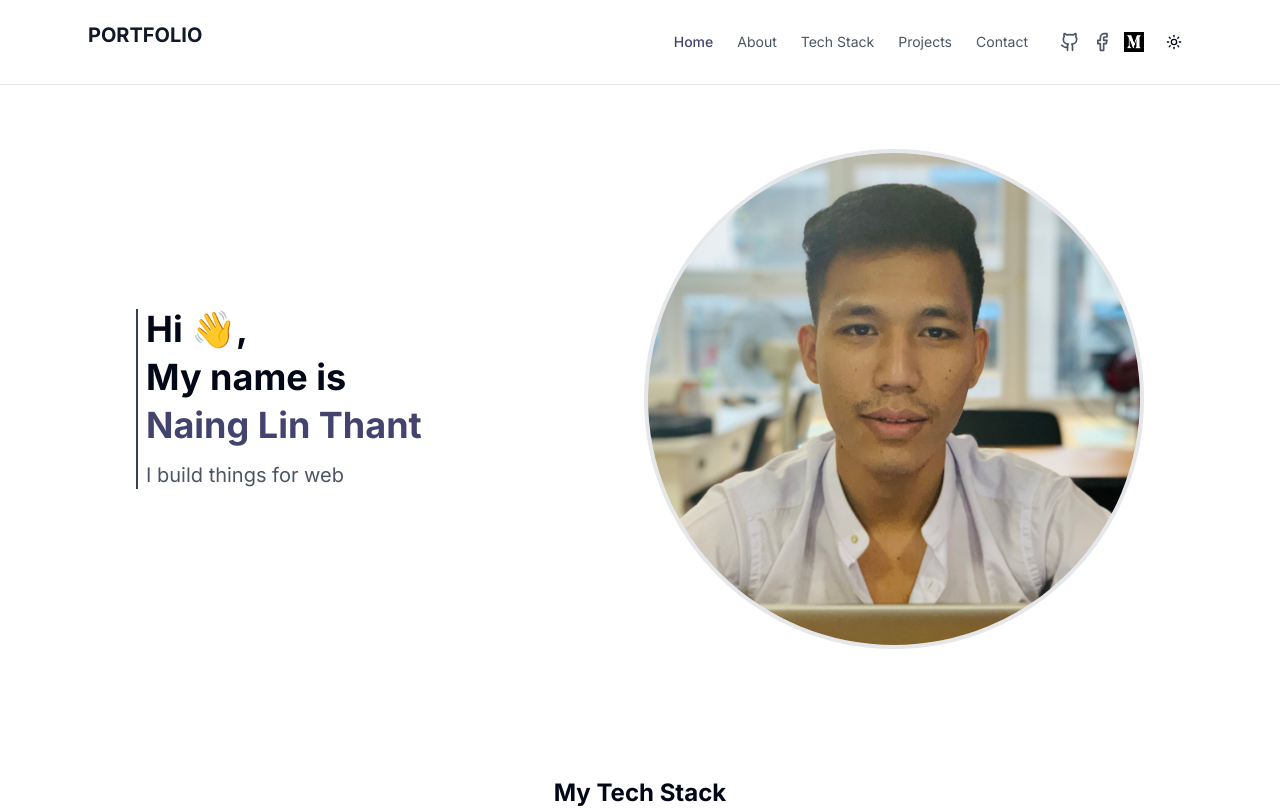
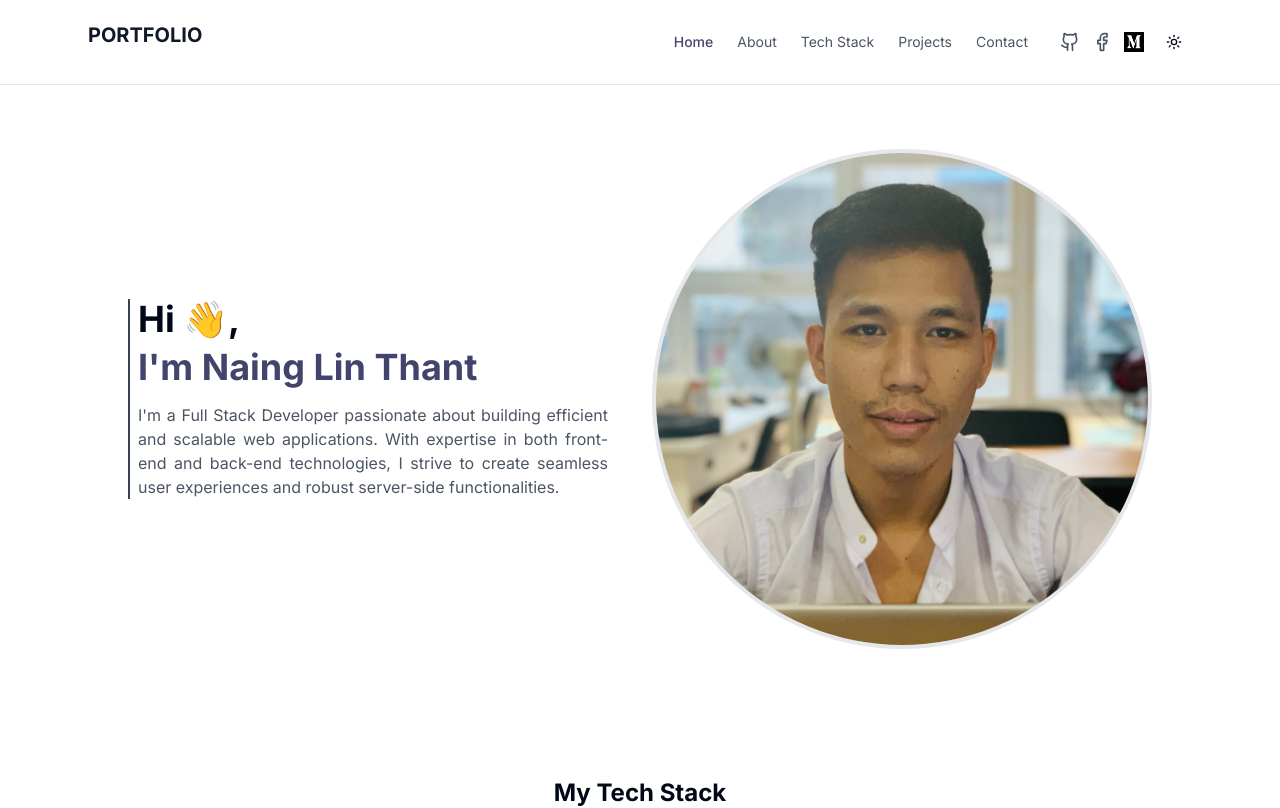
Before and after one commit to nainglinthant111/NaingLinThant, a Next.js app: page / in a window 1280 px wide. Shown: the top 808 px of the page. Built offline with nearby package versions, Linux system fonts and the light colour scheme.

Commit message:
add description

```diff
--- a/components/hero.tsx
+++ b/components/hero.tsx
@@ -1,17 +1,20 @@
 import nainglinthant from "../public/nainglinthant.png";
 export default function Hero() {
     return (
-        <section className="py-16 md:py-16 flex flex-col md:flex-row items-center justify-between lg:px-12">
+        <section className="py-16 flex flex-col md:flex-row items-center justify-between lg:px-10">
             <div className="md:w-1/2 md:border-l-2 md:pl-2 md:border-gray-700">
                 <h1 className="text-3xl md:text-4xl font-bold mb-4">
                     <span className="block mb-2">Hi 👋,</span>
-                    <span className="block mb-2">My name is</span>
                     <span className="text-[#42446e] dark:text-[#d7ffe0]">
-                        Naing Lin Thant
+                        I'm Naing Lin Thant
                     </span>
                 </h1>
-                <p className="text-xl text-gray-600 dark:text-gray-300">
-                    I build things for web
+                <p className="text-md text-justify md:pr-8 text-gray-600 dark:text-gray-300">
+                    I'm a Full Stack Developer passionate about building
+                    efficient and scalable web applications. With expertise in
+                    both front-end and back-end technologies, I strive to create
+                    seamless user experiences and robust server-side
+                    functionalities.
                 </p>
             </div>
             <div className="mt-8 md:mt-0">
```
